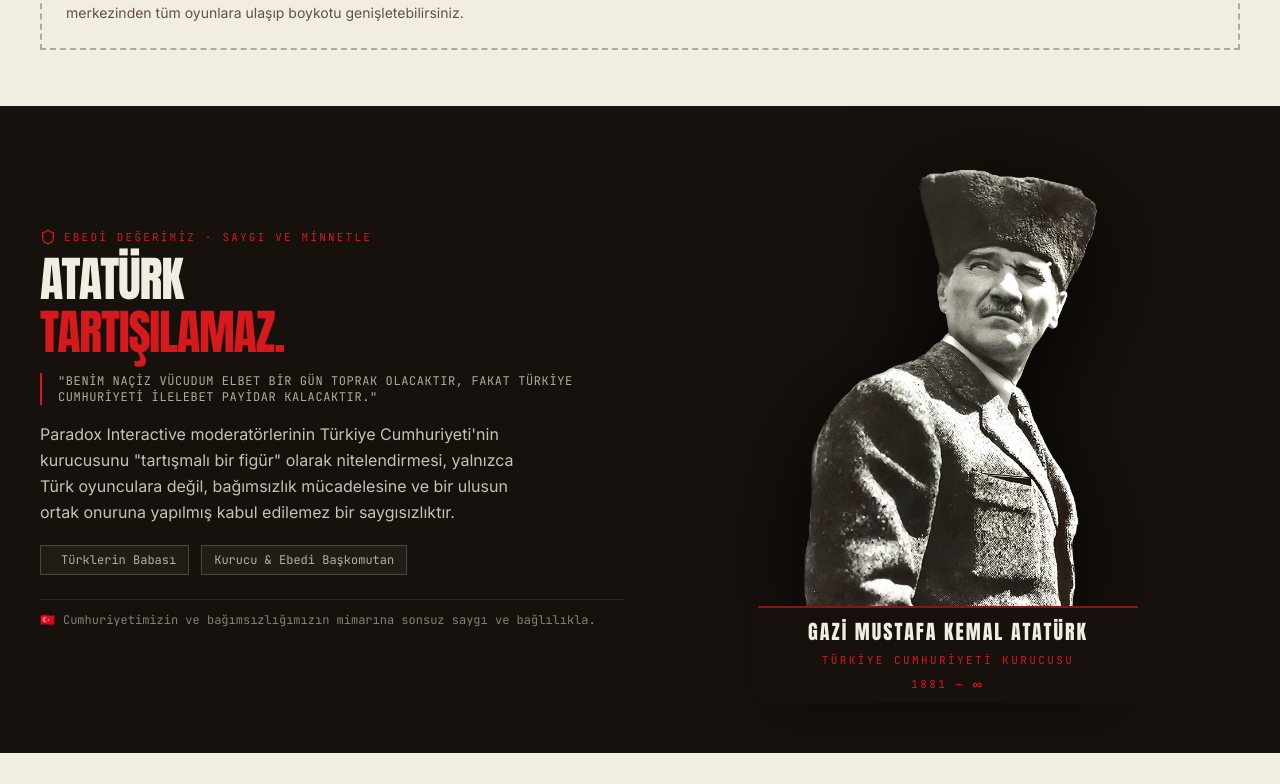
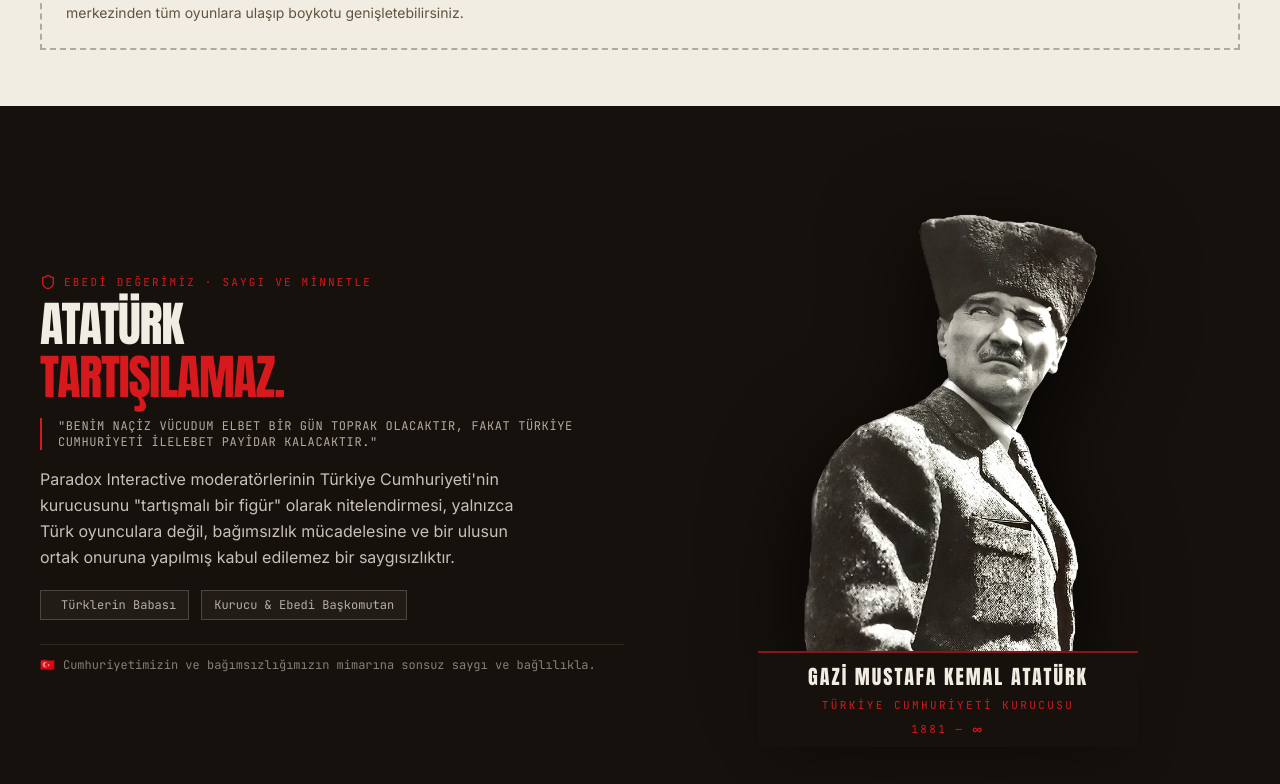
Before and after one commit to efekrbas/boykotparadox, a Next.js app: page / in a window 1280 px wide. Shown: the part 1876-2660 px from the top of the page. Built offline with nearby package versions, Linux system fonts and the light colour scheme; no server answers.

Commit message:
style: make Ataturk section full screen height to prevent white background bleed at bottom

```diff
--- a/src/components/Ataturk3DScene.tsx
+++ b/src/components/Ataturk3DScene.tsx
@@ -2,8 +2,8 @@ import { Shield } from "lucide-react";
 
 export function Ataturk3DScene() {
   return (
-    <section id="anit" className="relative overflow-hidden border-b-2 border-ink bg-ink text-paper py-10 sm:py-12 scroll-mt-16 sm:scroll-mt-20">
-      <div className="relative mx-auto max-w-[1240px] px-5">
+    <section id="anit" className="relative flex flex-col justify-center min-h-[calc(100vh-4rem)] overflow-hidden border-b-2 border-ink bg-ink text-paper py-10 sm:py-16 scroll-mt-16">
+      <div className="relative mx-auto w-full max-w-[1240px] px-5">
         <div className="grid items-start gap-8 lg:grid-cols-12 lg:items-center">
           {/* Left Text / Manifesto Block */}
           <div className="lg:col-span-6 flex flex-col justify-start">
```
